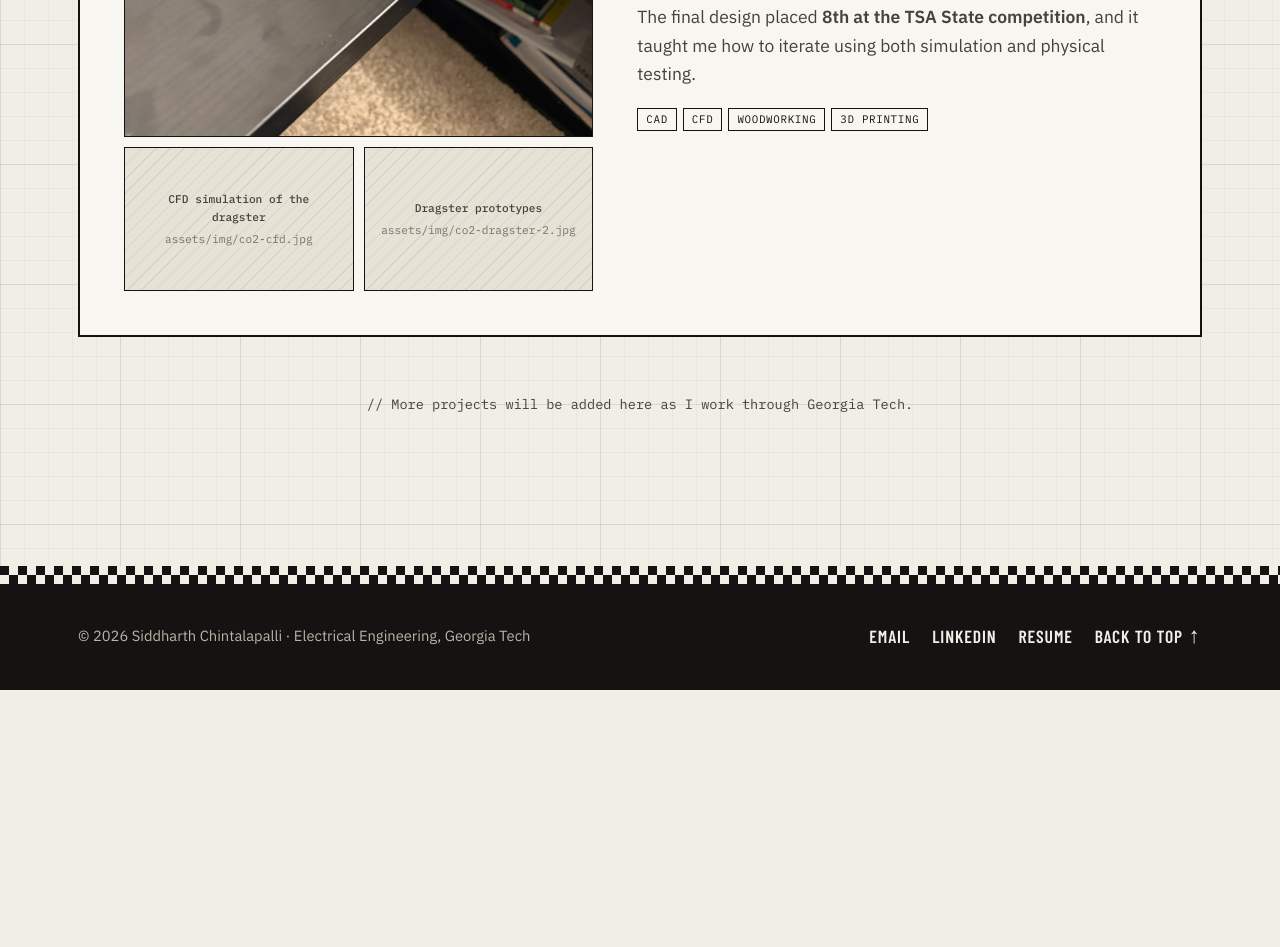
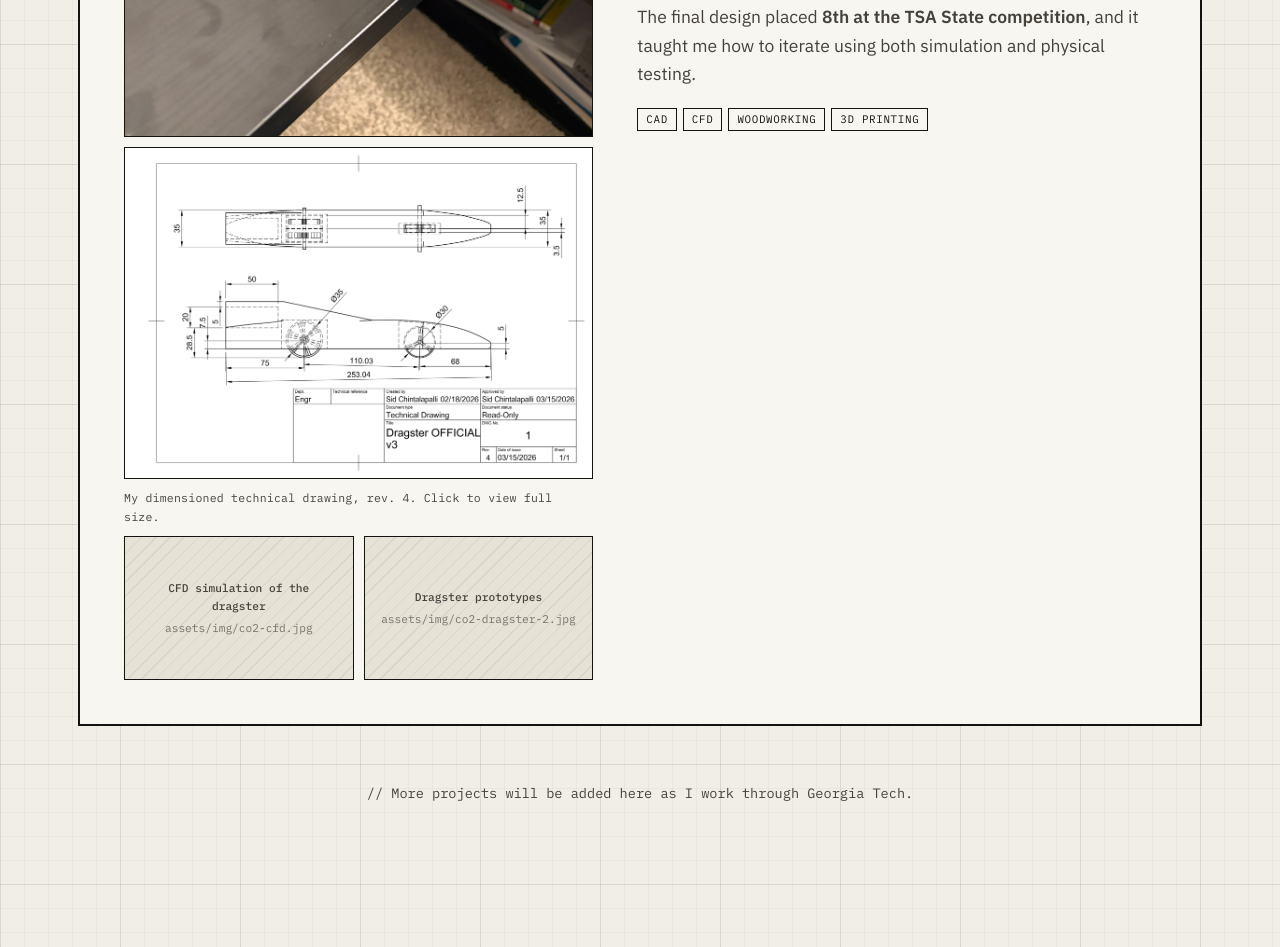
Before and after one commit to sidrc20/eportfolio, a plain HTML site: page projects.html in a window 1280 px wide. Shown: the part 5956-6903 px from the top of the page. Before the commit the page ends 6646 px from the top, so only its background shows below. Drawn offline with nearby package versions, Linux system fonts and the light colour scheme; a web font is replaced by a local one.

Commit message:
Add CO2 dragster technical drawing
Co-Authored-By: Claude Opus 5.5 <noreply@anthropic.com>

```diff
--- a/projects.html
+++ b/projects.html
@@ -188,6 +188,8 @@
         <article class="project reveal" id="dragster" data-tags="automotive design">
           <div class="project-media">
             <figure class="media" style="margin:0;aspect-ratio:4/5"><img src="assets/img/co2-dragster.jpg" alt="3D-printed CO2 dragster shell" style="object-position:50% 45%"></figure>
+            <a class="media" href="assets/img/co2-drawing.png" target="_blank" rel="noopener" style="display:block;margin:0;aspect-ratio:2000/1413;background:#fff"><img src="assets/img/co2-drawing.png" alt="Dimensioned technical drawing of the CO2 dragster, top and side views, drawn by Sid Chintalapalli" style="object-fit:contain"></a>
+            <p class="caption" style="margin:0">My dimensioned technical drawing, rev. 4. Click to view full size.</p>
             <div class="media-row">
               <figure class="media" style="margin:0"><img src="assets/img/co2-cfd.jpg" alt="CFD simulation of the dragster"></figure>
               <figure class="media" style="margin:0"><img src="assets/img/co2-dragster-2.jpg" alt="Dragster prototypes"></figure>
```
Also changed, not shown: assets/img/co2-drawing.png (added).
